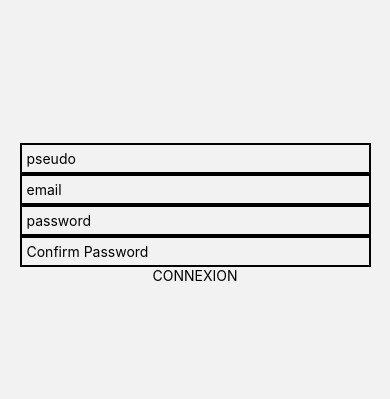
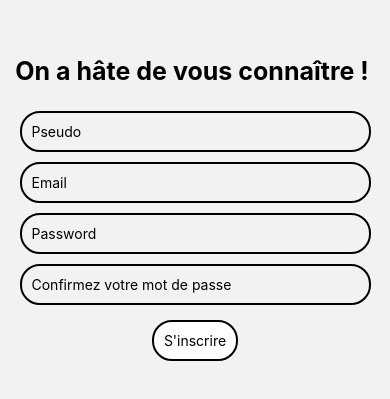
Before and after one commit to AvellaJB/reactNative-front-ring, a React Native app: screen /Register in a window 390 px wide. Shown: the part 209-608 px from the top of the page. Built offline with nearby package versions, Linux system fonts and the light colour scheme.

Commit message:
Register & simple styling

```diff
--- a/api/MONGOApi.js
+++ b/api/MONGOApi.js
@@ -1,6 +1,8 @@
 import axios from "axios";
 
 const baseURL = "http://10.0.2.2:1664";
+
+const baseURLIRL = "http://192.168.1.22:1664";
 
 const base = axios.create({ baseURL });
 
@@ -11,6 +13,13 @@ const MONGOApi = {
       .then((res) => res.data)
       .catch((e) => console.log(e));
   },
+
+  register(body) {
+    return base
+      .post("/register", body)
+      .then((res) => res.data)
+      .catch((e) => console.log(e));
+  },
 };
 
 export default MONGOApi;
--- a/components/Login.js
+++ b/components/Login.js
@@ -3,9 +3,8 @@ import {
   Text,
   StyleSheet,
   TextInput,
+  Button,
   TouchableOpacity,
-  Button,
-  Alert,
 } from "react-native";
 import React from "react";
 import { useForm, Controller } from "react-hook-form";
@@ -19,7 +18,6 @@ export default function Login({ navigation }) {
     formState: { errors },
   } = useForm({
     defaultValues: {
-      pseudo: "",
       mail: "",
       password: "",
     },
@@ -81,7 +79,9 @@ export default function Login({ navigation }) {
         name="password"
       />
 
-      <Button title="Se connecter" onPress={handleSubmit(onSubmit)} />
+      <TouchableOpacity onPress={handleSubmit(onSubmit)} style={styles.button}>
+        <Text>Se connecter</Text>
+      </TouchableOpacity>
     </View>
   );
 }
@@ -96,6 +96,17 @@ const styles = StyleSheet.create({
   inputText: {
     borderWidth: 2,
     width: "90%",
-    padding: 5,
+    padding: 10,
+    borderRadius: 20,
+    margin: 5,
+  },
+
+  button: {
+    backgroundColor: "#fff",
+    color: "black",
+    borderWidth: 2,
+    padding: 10,
+    margin: 10,
+    borderRadius: 20,
   },
 });
--- a/components/Register.js
+++ b/components/Register.js
@@ -6,24 +6,110 @@ import {
   TouchableOpacity,
 } from "react-native";
 import React from "react";
+import { useForm, Controller } from "react-hook-form";
+import MONGOApi from "../api/MONGOApi";
 
-export default function Register() {
+export default function Register({ navigation }) {
+  const {
+    control,
+    handleSubmit,
+    formState: { errors },
+  } = useForm({
+    defaultValues: {
+      pseudo: "",
+      mail: "",
+      password: "",
+      confirmPassword: "",
+    },
+  });
+
+  const onSubmit = (data) => {
+    MONGOApi.register(data)
+      .then((result) => {
+        console.log("User created");
+        navigation.navigate("Connexion");
+      })
+      .catch((err) => {
+        console.log(err);
+        console.log("Register Failed");
+      });
+  };
+
   return (
     <View style={styles.formcontainer}>
-      <TextInput placeholder="pseudo" style={styles.inputText} />
-      <TextInput placeholder="email" style={styles.inputText} />
-      <TextInput
-        placeholder="password"
-        style={styles.inputText}
-        secureTextEntry={true}
+      <Text style={styles.pres}>On a hâte de vous connaître ! </Text>
+
+      {errors.firstName && <Text>This is required.</Text>}
+
+      <Controller
+        control={control}
+        rules={{
+          maxLength: 100,
+        }}
+        render={({ field: { onChange, onBlur, value } }) => (
+          <TextInput
+            style={styles.inputText}
+            onBlur={onBlur}
+            onChangeText={onChange}
+            value={value}
+            placeholder="Pseudo"
+          />
+        )}
+        name="pseudo"
       />
-      <TextInput
-        placeholder="Confirm Password"
-        style={styles.inputText}
-        secureTextEntry={true}
+
+      <Controller
+        control={control}
+        rules={{
+          maxLength: 100,
+        }}
+        render={({ field: { onChange, onBlur, value } }) => (
+          <TextInput
+            style={styles.inputText}
+            onBlur={onBlur}
+            onChangeText={onChange}
+            value={value}
+            placeholder="Email"
+          />
+        )}
+        name="mail"
       />
-      <TouchableOpacity>
-        <Text>CONNEXION</Text>
+
+      <Controller
+        control={control}
+        rules={{
+          maxLength: 100,
+        }}
+        render={({ field: { onChange, onBlur, value } }) => (
+          <TextInput
+            style={styles.inputText}
+            onBlur={onBlur}
+            onChangeText={onChange}
+            value={value}
+            placeholder="Password"
+          />
+        )}
+        name="password"
+      />
+
+      <Controller
+        control={control}
+        rules={{
+          maxLength: 100,
+        }}
+        render={({ field: { onChange, onBlur, value } }) => (
+          <TextInput
+            style={styles.inputText}
+            onBlur={onBlur}
+            onChangeText={onChange}
+            value={value}
+            placeholder="Confirmez votre mot de passe"
+          />
+        )}
+        name="confirmPassword"
+      />
+      <TouchableOpacity onPress={handleSubmit(onSubmit)} style={styles.button}>
+        <Text>S'inscrire</Text>
       </TouchableOpacity>
     </View>
   );
@@ -39,6 +125,23 @@ const styles = StyleSheet.create({
   inputText: {
     borderWidth: 2,
     width: "90%",
-    padding: 5,
+    padding: 10,
+    borderRadius: 20,
+    margin: 5,
+  },
+
+  button: {
+    backgroundColor: "#fff",
+    color: "black",
+    borderWidth: 2,
+    padding: 10,
+    margin: 10,
+    borderRadius: 20,
+  },
+
+  pres: {
+    fontSize: 25,
+    fontWeight: "bold",
+    marginBottom: 20,
   },
 });
--- a/pages/Connexion.js
+++ b/pages/Connexion.js
@@ -33,7 +33,7 @@ export default function Connexion({ navigation }) {
       <View style={styles.registerContainer}>
         <Text>On en se connaît pas encore?</Text>
         <TouchableOpacity onPress={() => navigation.navigate("Register")}>
-          <Text>S'inscrire</Text>
+          <Text style={styles.inscrire}>S'inscrire</Text>
         </TouchableOpacity>
       </View>
     </View>
@@ -75,4 +75,10 @@ const styles = StyleSheet.create({
     alignItems: "center",
     justifyContent: "center",
   },
+
+  inscrire: {
+    fontWeight: "bold",
+    textDecorationLine: "underline",
+    color: "blue",
+  },
 });
```
